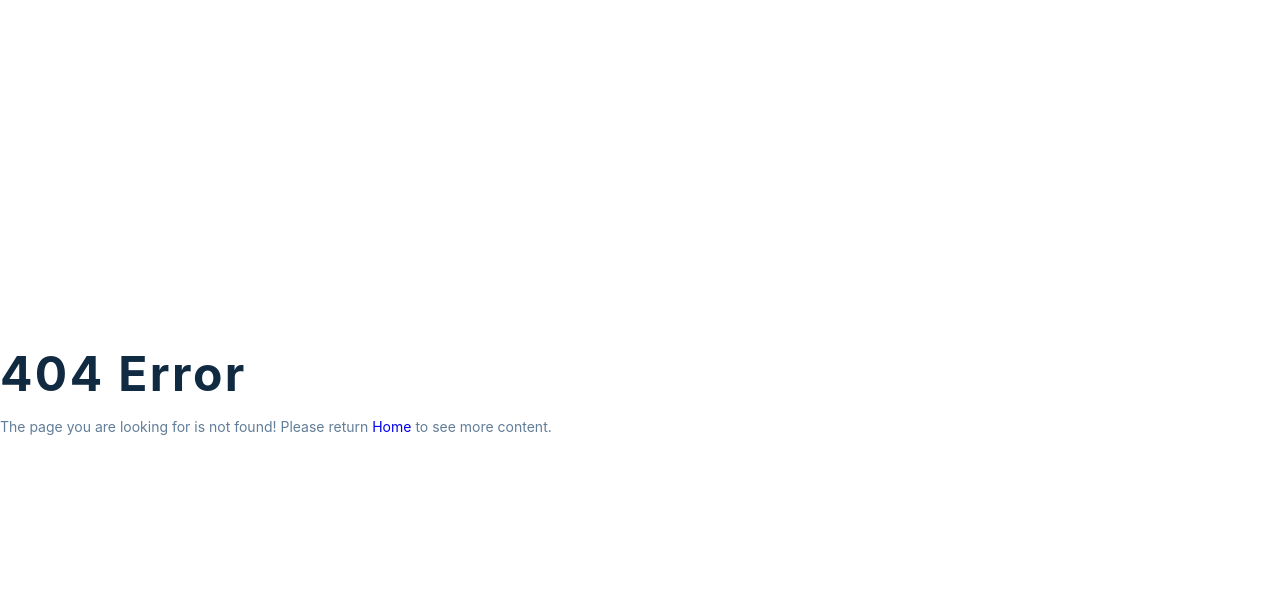
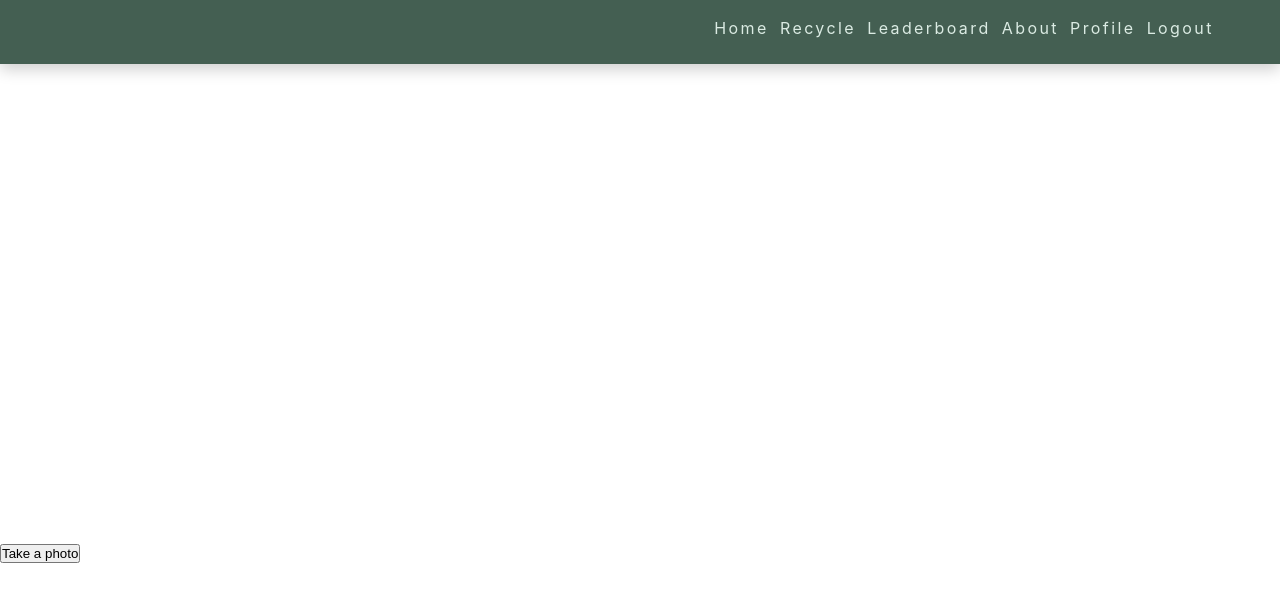
Before and after one commit to bliutech/re, a React (Create React App) app in the folder client/: page /recycle in a window 1280 px wide. Before the commit this address had no page. Shown: the top 602 px of the page. Built offline with nearby package versions, Linux system fonts and the light colour scheme; no server answers.

Commit message:
implemented... links... I think...

```diff
--- a/client/src/App.js
+++ b/client/src/App.js
@@ -37,7 +37,7 @@ function App() {
 						</ProtectedRoute>
 					}
 				/>
-				<Route path='/camera' element={<Camera />} />
+				<Route path='/recycle' element={<Camera />} />
         <Route path="/about" element={<About />} />
         <Route path="/leaderboard" element={<Leaderboard />} />
         <Route path="/profile/:username" element={<UserProfile />} />
--- a/client/src/components/Navbar.js
+++ b/client/src/components/Navbar.js
@@ -3,6 +3,7 @@ import { FontAwesomeIcon } from "@fortawesome/react-fontawesome";
 import { faBars } from "@fortawesome/free-solid-svg-icons";
 import "./Navbar.css";
 import "font-awesome/css/font-awesome.min.css";
+import {Link} from 'react-router-dom'
 
 export default function Navbar({ setUser }) {
   const [isActive, setActive] = useState(false);
@@ -31,22 +32,22 @@ export default function Navbar({ setUser }) {
             id="nav-links"
           >
             <li>
-              <a className="nav-link scroll-link">home</a>
+              <Link to='/' className="nav-link scroll-link">home</Link>
             </li>
             <li>
-              <a className="nav-link scroll-link">recycle</a>
+              <Link to='/recycle' className="nav-link scroll-link">recycle</Link>
             </li>
             <li>
-              <a className="nav-link scroll-link">leaderboard</a>
+              <Link to='/leaderboard' className="nav-link scroll-link">leaderboard</Link>
             </li>
             <li>
-              <a className="nav-link scroll-link">about</a>
+              <Link to='/about' className="nav-link scroll-link">about</Link>
             </li>
             <li>
-              <a className="nav-link scroll-link">profile</a>
+              <Link to='/profile' className="nav-link scroll-link">profile</Link>
             </li>
             <li>
-              <a
+              <Link to='/'
                 className="nav-link scroll-link"
                 onClick={() => {
                   console.log("hello");
@@ -55,7 +56,7 @@ export default function Navbar({ setUser }) {
                 }}
               >
                 logout
-              </a>
+              </Link>
             </li>
           </ul>
         </div>
--- a/client/src/pages/Camera.js
+++ b/client/src/pages/Camera.js
@@ -1,6 +1,7 @@
 import React, {useEffect, useRef} from "react";
 import './styles.css';
 import { backend } from "../utils/endpoints";
+import Navbar from "../components/Navbar";
 
 export default function Camera()
 {
@@ -9,11 +10,13 @@ export default function Camera()
     const stripRef = useRef(null);
     const colorRef = useRef(null);
 
+    // window.onbeforeunload = () =>
+    // {
+    //     videoRef.current.stop();
+    // }
+
     useEffect(() => {
         getVideo();
-        // return () => {
-        //     videoRef.current.pause();
-        // }
     }, [videoRef]);
 
     // check for browser type to switch out the camera module
@@ -128,6 +131,7 @@ export default function Camera()
 
     return (
     <div className="container">
+        <Navbar />
         <div ref={colorRef} className="scene">
             {/* <img
                 className="mountains"
```
